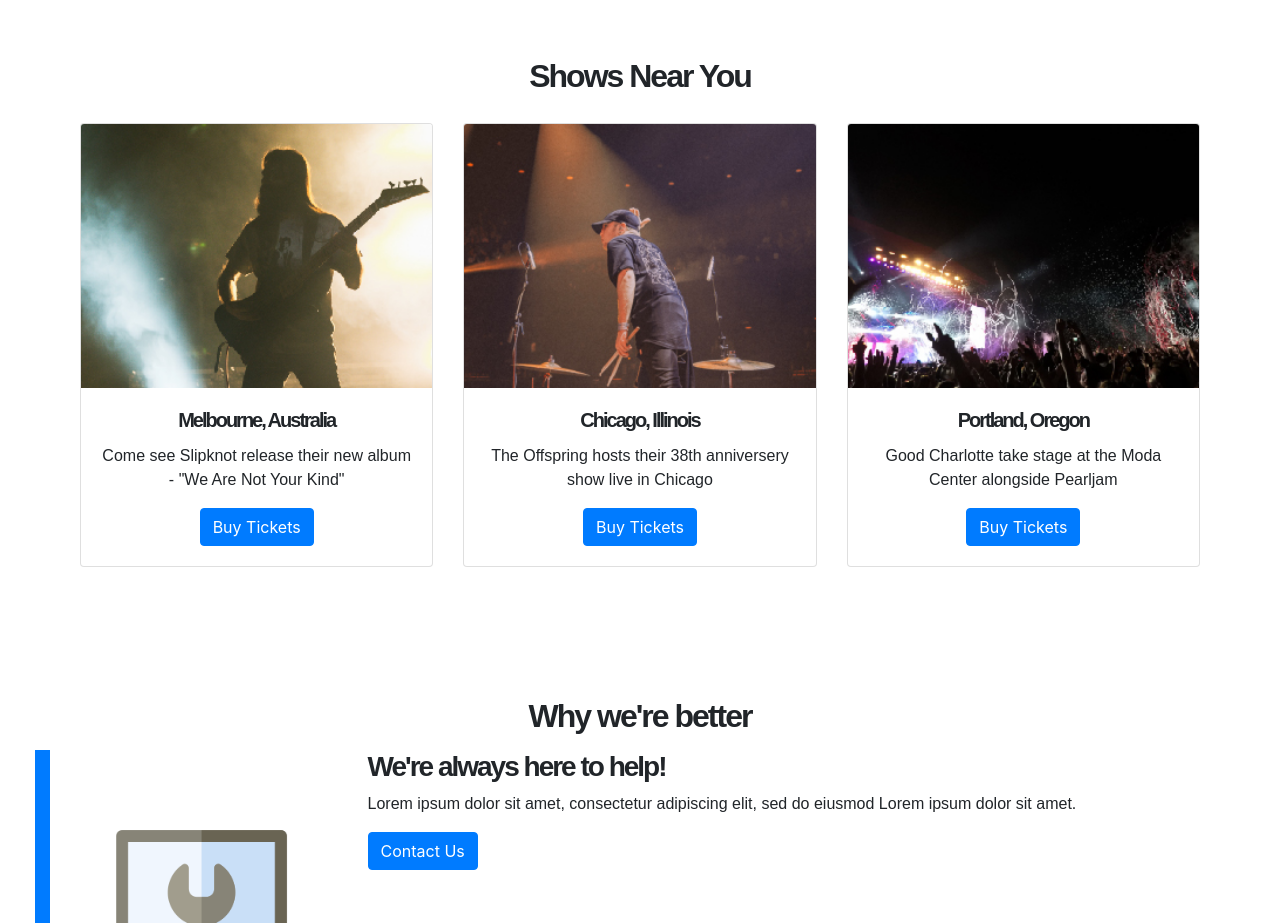
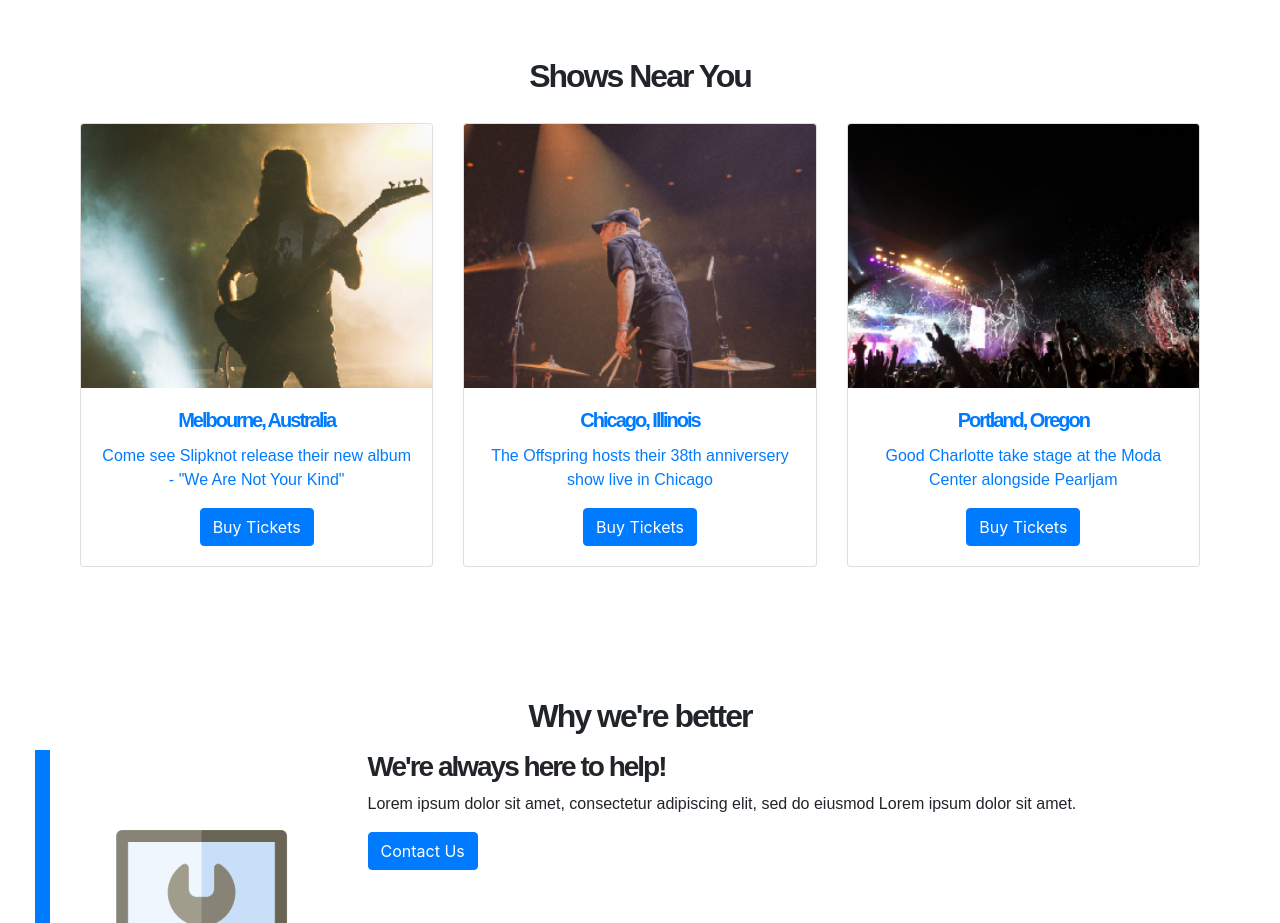
Before and after one commit to KelechiE-ART/RockWebsiteTemplate--KelechiE-, a plain HTML site: page index.html in a window 1280 px wide. Shown: the part 800-1723 px from the top of the page. Drawn offline with nearby package versions, Linux system fonts and the light colour scheme.

Commit message:
Update index.css

```diff
--- a/css/index.css
+++ b/css/index.css
@@ -153,4 +153,5 @@ footer {
 .card {
   margin: 0 auto;
   text-align: center;
+  color: #007bff;
 }
```
